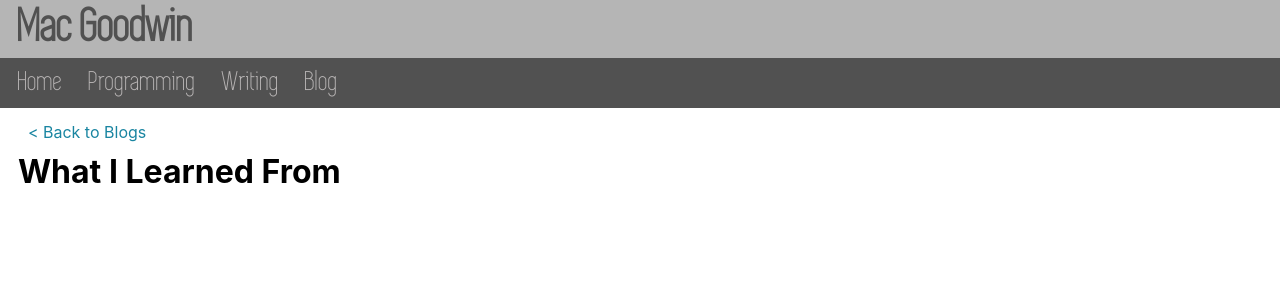
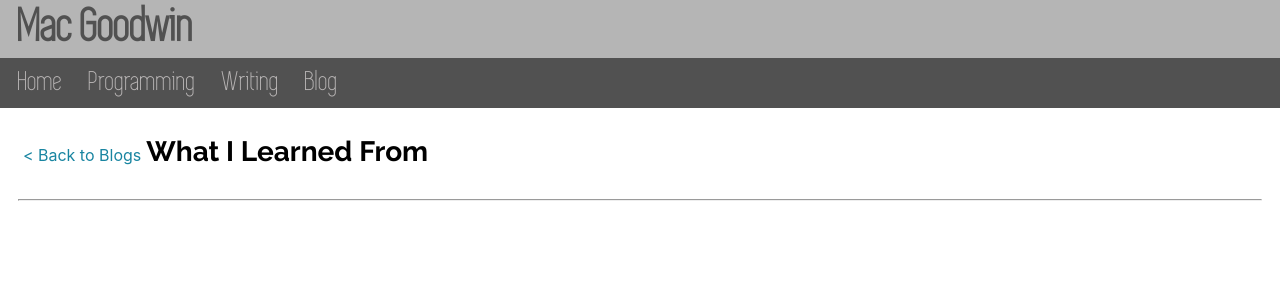
Before and after one commit to Twigonometry/mac-goodwin.com, a Jekyll site: the page built from mac-goodwin/blog/WILF/index.html, in a window 1280 px wide. Shown: the top 300 px of the page. Built offline with Jekyll 4.4.1, drawn with Linux system fonts in a browser that asks for light colours; some web fonts are replaced.

Commit message:
WIP - centring button

```diff
--- a/mac-goodwin/_layouts/blog_index.html
+++ b/mac-goodwin/_layouts/blog_index.html
@@ -15,9 +15,16 @@
             {% include nav.html %}
 
             <main>
-                <a class="back-button" href="/blog">< Back to Blogs</a>
+                <div class="subpage_banner">
+                    <!-- <div class="flex-row"> -->
+                        <div class="vertical-centre">
+                            <a class="back-button" href="/blog">< Back to Blogs</a>
 
-                <h1>{{ page.blog_header }}</h1>
+                            <h2>{{ page.blog_header }}</h1>
+                        </div>
+                    <!-- </div> -->
+                    <hr>
+                </div>
 
                 {{ content }}
 
--- a/mac-goodwin/_sass/subpages.scss
+++ b/mac-goodwin/_sass/subpages.scss
@@ -4,6 +4,17 @@
     font-size: 28px;
 }
 
+.subpage_banner a {
+    text-align: center;
+    height: fit-content;
+    display: table-cell;
+}
+
+.vertical-centre {
+    display: table;
+    vertical-align: middle;
+}
+
 p {
     font-family:  'Bellota Text', 'Arial Narrow';
     font-size: 20px;
```
